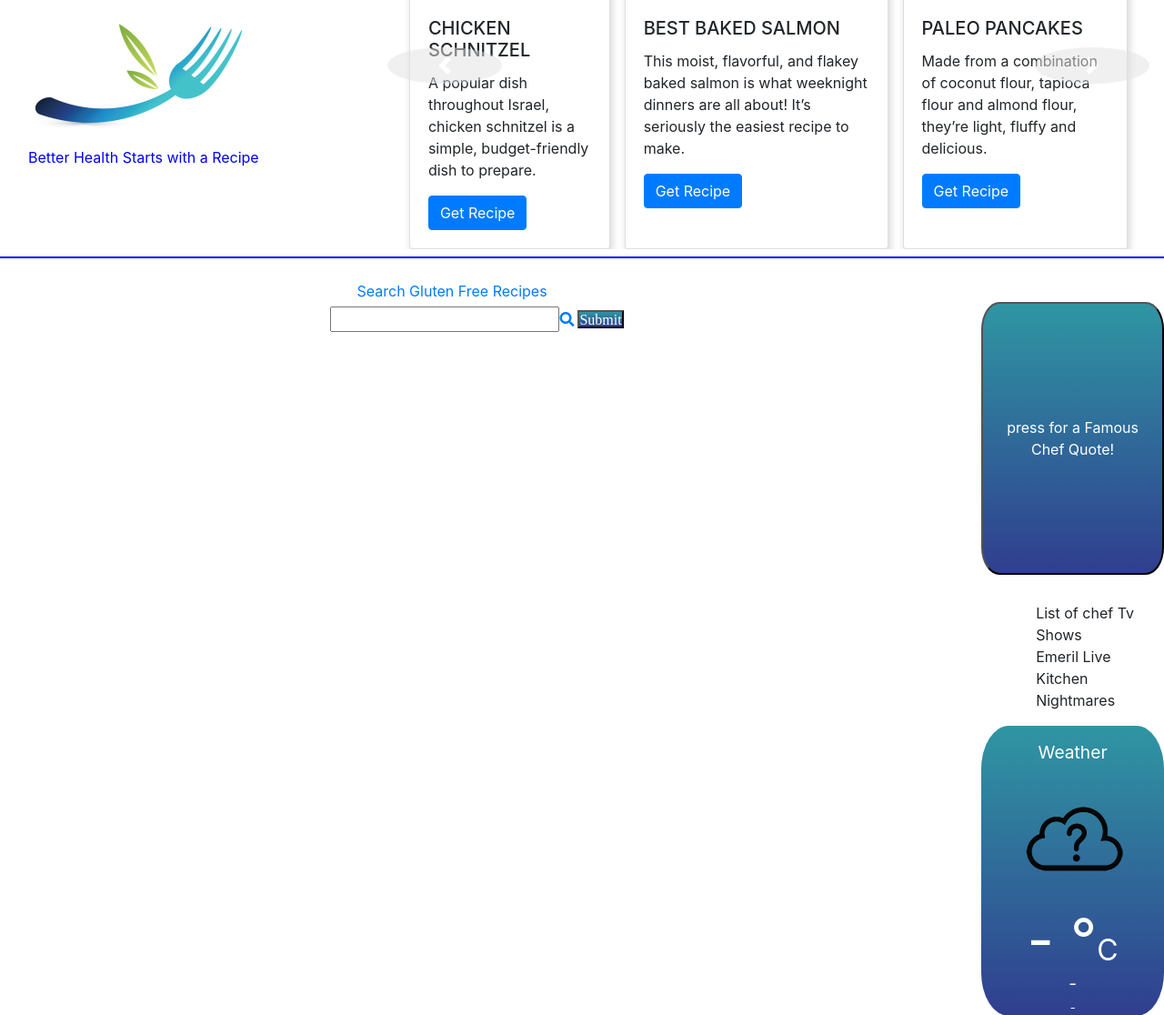
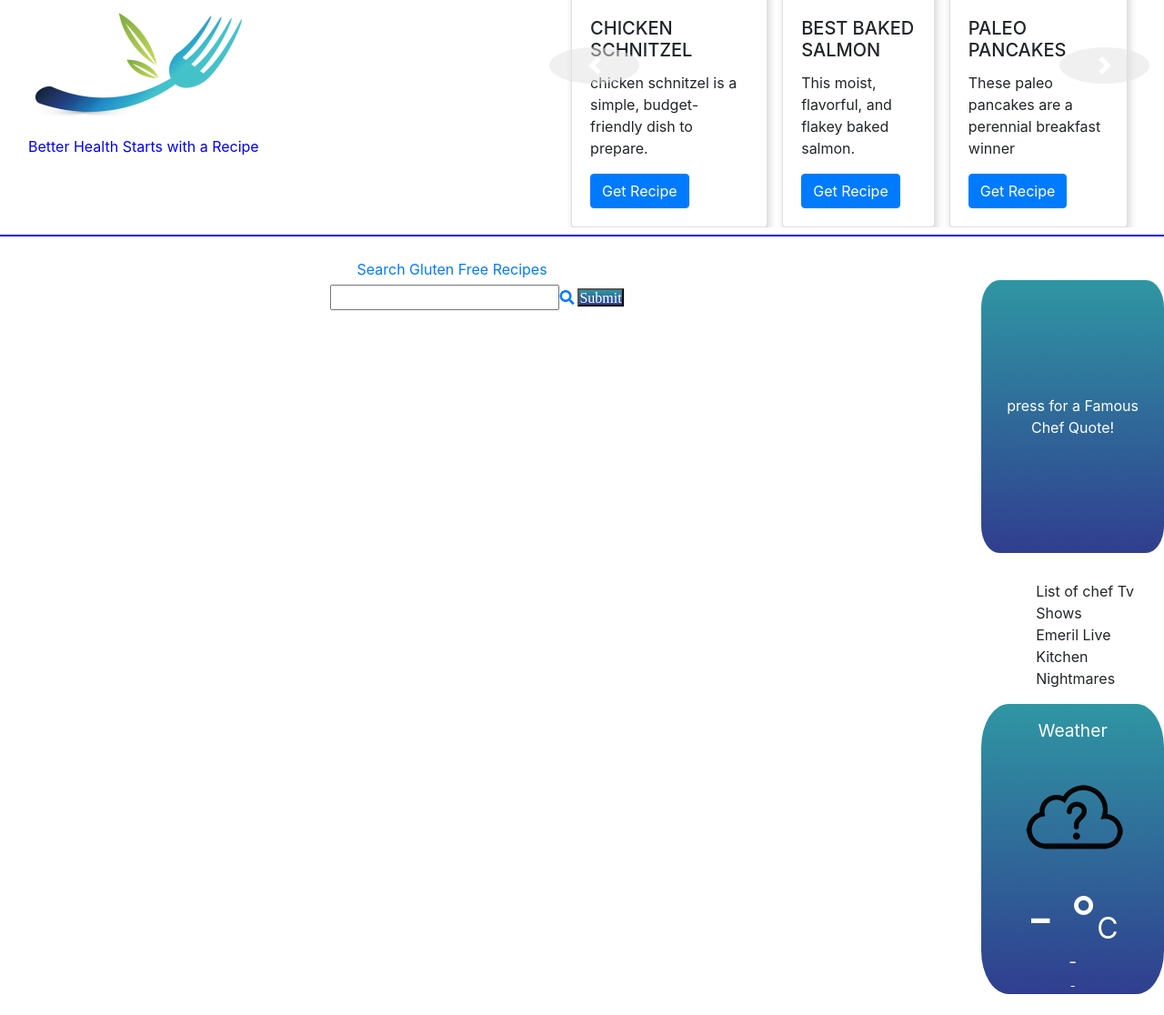
Before and after one commit to JohnSolomou/capstone2, a PHP site: page / in a window 1280 px wide. Shown: the part 186-1302 px from the top of the page at 91% size. Run offline with PHP 8.4, Linux system fonts and the light colour scheme; some libraries are stand-ins or nearby versions; some web fonts are replaced.

Commit message:
updated carousel and fixed a border issue

```diff
--- a/dist/css/style.css
+++ b/dist/css/style.css
@@ -100,9 +100,9 @@ div.card {
   display: block;
 }
 
-.newsdiv {
+div.newsdiv {
   color: black;
-  background-color: white;
+  background-color: #aa81f6;
   width: 300px;
   display: inline-block;
   margin: 0;
@@ -310,6 +310,12 @@ button#btn {
   font-size: 22px;
   background: -webkit-gradient(linear, left top, left bottom, from(#2f96a3), to(#303e8f));
   background: linear-gradient(#2f96a3, #303e8f);
+  border-style: none;
+  border-width: 0;
+}
+
+*:focus {
+  outline: 0 !important;
 }
 
 #output {
@@ -360,6 +366,7 @@ button#btn {
 @media (min-width: 768px) {
   .card img {
     height: 11em;
+    width: 11em;
   }
 }
 /*# sourceMappingURL=style.css.map */
--- a/index.html
+++ b/index.html
@@ -55,7 +55,7 @@
             <img src="https://toriavey.com/images/2011/02/TOA20_03-740x740.jpg" class="card-img-top" alt="...">
             <div class="card-body">
               <h5 class="card-title">CHICKEN SCHNITZEL</h5>
-              <p class="card-text">A popular dish throughout Israel, chicken schnitzel is a simple, budget-friendly dish to prepare.</p>
+              <p class="card-text"> chicken schnitzel is a simple, budget-friendly dish to prepare.</p>
               <a href="https://toriavey.com/toris-kitchen/chicken-schnitzel/" class="btn btn-primary">Get Recipe</a>
             </div>
           </div>
@@ -63,7 +63,7 @@
             <img src="https://i2.wp.com/www.downshiftology.com/wp-content/uploads/2021/01/Baked-Salmon-9.jpg" class="card-img-top" alt="...">
             <div class="card-body">
               <h5 class="card-title">BEST BAKED SALMON</h5>
-              <p class="card-text">This moist, flavorful, and flakey baked salmon is what weeknight dinners are all about! It’s seriously the easiest recipe to make.</p>
+              <p class="card-text">This moist, flavorful, and flakey baked salmon.</p>
               <a href="https://downshiftology.com/recipes/best-baked-salmon/" class="btn btn-primary">Get Recipe</a>
             </div>
           </div>
@@ -72,7 +72,7 @@
             <div class="card-body">
               <h5 class="card-title">PALEO PANCAKES</h5>
               <p class="card-text">
-             Made from a combination of coconut flour, tapioca flour and almond flour, they’re light, fluffy and delicious.</p>
+                These paleo pancakes are a perennial breakfast winner</p>
               <a href="https://downshiftology.com/recipes/paleo-pancakes/" class="btn btn-primary">Get Recipe</a>
             </div>
           </div>
@@ -84,7 +84,10 @@
               <img src="https://i2.wp.com/www.downshiftology.com/wp-content/uploads/2020/07/Stuffed-Peppers-3.jpg" class="card-img-top" alt="...">
               <div class="card-body">
                 <h5 class="card-title">STUFFED PEPPERS</h5>
-                <p class="card-text">Some quick example text to build on the card title and make up the bulk of the card's content.</p>
+                <p class="card-text">
+
+
+                  Stuffed peppers are always a family favorite.</p>
                 <a href="https://downshiftology.com/recipes/stuffed-peppers/" class="btn btn-primary">Get Recipe</a>
               </div>
             </div>
@@ -92,16 +95,18 @@
               <img src="https://i2.wp.com/www.downshiftology.com/wp-content/uploads/2019/07/Falafel-12.jpg" class="card-img-top" alt="...">
               <div class="card-body">
                 <h5 class="card-title">FALAFEL</h5>
-                <p class="card-text">Some quick example text to build on the card title and make up the bulk of the card's content.</p>
+                <p class="card-text">
+                  Are you ready for the best falafel you’ve ever tasted?</p>
                 <a href="https://downshiftology.com/recipes/falafel/" class="btn btn-primary">Get Recipe</a>
               </div>
             </div>
             <div class="card d-none d-md-block">
-              <img src="#" class="card-img-top" alt="...">
+              <img src="https://i2.wp.com/www.downshiftology.com/wp-content/uploads/2020/08/Mediterranean-Chickpea-Salad-5.jpg" class="card-img-top" alt="...">
               <div class="card-body">
-                <h5 class="card-title">Card title</h5>
-                <p class="card-text">Some quick example text to build on the card title and make up the bulk of the card's content.</p>
-                <a href="#" class="btn btn-primary">Go somewhere</a>
+                <h5 class="card-title">MEDITERRANEAN CHICKPEA SALAD
+                </h5>
+                <p class="card-text">This is the ultimate summer salad</p>
+                <a href="https://downshiftology.com/recipes/mediterranean-chickpea-salad/" class="btn btn-primary">Get Recipe</a>
               </div>
             </div>
           </div>
@@ -109,27 +114,27 @@
         <div class="carousel-item">
           <div class="cards-wrapper">
             <div class="card">
-              <img src="#" class="card-img-top" alt="...">
+              <img src="https://i2.wp.com/www.downshiftology.com/wp-content/uploads/2021/05/Chicken-Stir-Fry-9.jpg" class="card-img-top" alt="...">
               <div class="card-body">
-                <h5 class="card-title">Card title</h5>
-                <p class="card-text">Some quick example text to build on the card title and make up the bulk of the card's content.</p>
-                <a href="#" class="btn btn-primary">Go somewhere</a>
+                <h5 class="card-title">CHICKEN STIR FRY</h5>
+                <p class="card-text">Chicken stir-fry is a speedy dinner that’s jam-packed with flavor!</p>
+                <a href="https://downshiftology.com/recipes/chicken-stir-fry/" class="btn btn-primary">Get Recipe</a>
               </div>
             </div>
             <div class="card d-none d-md-block">
-              <img src="#" class="card-img-top" alt="...">
+              <img src="https://i2.wp.com/www.downshiftology.com/wp-content/uploads/2020/02/Chicken-Fajitas-7.jpg" class="card-img-top" alt="...">
               <div class="card-body">
-                <h5 class="card-title">Card title</h5>
-                <p class="card-text">Some quick example text to build on the card title and make up the bulk of the card's content.</p>
-                <a href="#" class="btn btn-primary">Go somewhere</a>
+                <h5 class="card-title">CHICKEN FAJITAS</h5>
+                <p class="card-text">Chicken fajitas are an easy and flavorful weeknight meal.</p>
+                <a href="https://downshiftology.com/recipes/chicken-fajitas/" class="btn btn-primary">Get Recipe</a>
               </div>
             </div>
             <div class="card d-none d-md-block">
-              <img src="#" class="card-img-top" alt="...">
+              <img src="https://i2.wp.com/www.downshiftology.com/wp-content/uploads/2016/04/The-Best-Chocolate-Chip-Cookies-paleo-vegan-13.jpg" class="card-img-top" alt="...">
               <div class="card-body">
-                <h5 class="card-title">Card title</h5>
-                <p class="card-text">Some quick example text to build on the card title and make up the bulk of the card's content.</p>
-                <a href="#" class="btn btn-primary">Go somewhere</a>
+                <h5 class="card-title">VEGAN CHOCOLATE CHIP COOKIES</h5>
+                <p class="card-text">These are the best vegan chocolate chip cookies I’ve ever had.</p>
+                <a href="https://downshiftology.com/recipes/chocolate-chip-cookies-paleo-vegan-gluten-free/" class="btn btn-primary">Get Recipe</a>
               </div>
             </div>
           </div>
@@ -144,56 +149,7 @@
         <span class="sr-only">Next</span>
       </a>
     </div>
-
-
- <!-- <div class="container ">
-  <div class="card-carousel">
-    <div class="card" id="1"><h1 >Popular Recipe</h1>
-      <div class="image-container"></div>
-      <p>CHICKEN SCHNITZEL</p>
-      <button><a href="https://toriavey.com/toris-kitchen/chicken-schnitzel/">Get Recipe</a></button>
-    </div>
-    <div class="card" id="2"><h1 >Popular Recipe</h1>
-      <div class="image-container"></div>
-      <p>BEST BAKED SALMON</p>
-      <button><a href="https://downshiftology.com/recipes/best-baked-salmon/">Get Recipe</a></button>
-
-    </div>
-    <div class="card" id="3"><h1 >Popular Recipe</h1>
-      <div class="image-container"></div>
-      <p>PALEO PANCAKES</p>
-      <button><a href="https://downshiftology.com/recipes/paleo-pancakes/">Get Recipe</a></button>
-    </div>
-    <div class="card" id="4"><h1 >Popular Recipe</h1>
-      <div class="image-container"></div>
-      <p>STUFFED PEPPERS</p>
-      <button><a href="https://downshiftology.com/recipes/stuffed-peppers/">Get Recipe</a></button>
-    </div>
-    <div class="card" id="5"><h1 >Popular Recipe</h1>
-      <div class="image-container"></div>
-      <p>FALAFEL</p>
-      <button><a href="https://downshiftology.com/recipes/falafel/">Get Recipe</a></button>
-    </div>
-   </div>
-
- </div> swipe cards
-</div> -->
-<!-- <a href="#" class="visuallyhidden card-controller">Carousel controller</a>  -->
-
-
-
     </nav>
-
-
-
-
-
-
-
-
-
-
-
 
 
             <!-- search bar -->
--- a/scss/style.scss
+++ b/scss/style.scss
@@ -269,9 +269,11 @@ button.btns {
   margin-left: 90px;
   justify-content: center;
 }
+
 .news-list li {
   display: flex;
 }
+
 button#btn {
   display: flex;
   color: white;
@@ -284,126 +286,21 @@ button#btn {
   align-items: center;
   font-size: 22px;
   background: linear-gradient(rgb(47, 150, 163), rgb(48, 62, 143));
+  border-style: none;
+  border-width: 0;
 }
+// to get border off
+*:focus {
+  outline: 0 !important;
+}
+
 #output {
   margin: 25px;
   font-size: 16px;
   color: white;
 }
 // carousel
-// .card-carousel {
-//   --card-width: 80%;
-//   --card-max-width: 280px;
-//   --card-height: 350px;
-//   --carousel-min-width: 600px;
-//   z-index: 1;
-//   position: relative;
-//   // margin: 0 auto;
-//   width: 100%;
-//   height: var(--card-height);
-//   min-width: var(--carousel-min-width);
-//   transition: filter 0.3s ease;
-// }
-
-// @media screen and (max-width: 740px) {
-//   div.card-carousel {
-//     margin-top: 100px;
-//     margin-left: calc((100vw - var(--carousel-min-width) - 45px) / 2);
-//   }
-//   .card-carousel.smooth-return {
-//     margin: 0;
-//   }
-// }
-
-// .card-carousel.smooth-return {
-//   margin: 0;
-//   transition: all 0.2s ease;
-// }
-
-// .card-carousel .card {
-//   background: whitesmoke;
-//   width: 200px;
-//   max-width: 300px;
-//   text-align: center;
-//   padding: 1em;
-//   min-width: 250px;
-//   height: var(--card-height);
-//   position: absolute;
-//   margin: 0 auto;
-//   color: rgba(0, 0, 0, 0.5);
-//   transition: inherit;
-//   -webkit-box-shadow: 0px 5px 5px 0px rgba(0, 0, 0, 0.3);
-//   -moz-box-shadow: 0px 5px 5px 0px rgba(0, 0, 0, 0.3);
-//   box-shadow: 0px 5px 5px 0px rgba(0, 0, 0, 0.3);
-//   border-radius: 1em;
-//   filter: brightness(0.9);
-//   display: flex;
-//   flex-direction: column;
-//   align-items: center;
-//   justify-content: center;
-// }
-
-// .card.highlight {
-//   filter: brightness(1);
-// }
-
-// .card:nth-of-type(1) .image-container {
-//   background-image: url("https://toriavey.com/images/2011/02/TOA20_03-740x740.jpg");
-// }
-
-// .card:nth-of-type(2) .image-container {
-//   background-image: url("https://i2.wp.com/www.downshiftology.com/wp-content/uploads/2021/01/Baked-Salmon-9.jpg");
-// }
-
-// .card:nth-of-type(3) .image-container {
-//   background-image: url("https://i2.wp.com/www.downshiftology.com/wp-content/uploads/2018/04/Paleo-Pancakes-16.jpg");
-// }
-// .card:nth-of-type(4) .image-container {
-//   background-image: url("https://i2.wp.com/www.downshiftology.com/wp-content/uploads/2020/07/Stuffed-Peppers-3.jpg");
-// }
-// .card:nth-of-type(5) .image-container {
-//   background-image: url("https://i2.wp.com/www.downshiftology.com/wp-content/uploads/2019/07/Falafel-12.jpg");
-// }
-
-// .image-container {
-//   width: 9em;
-//   height: 9em;
-//   position: relative;
-//   background-size: cover;
-//   margin-bottom: 2em;
-//   border-radius: 100%;
-//   padding: 1em;
-//   -webkit-box-shadow: inset 0px 0px 17px 0px rgba(0, 0, 0, 0.3);
-//   -moz-box-shadow: inset 0px 0px 17px 0px rgba(0, 0, 0, 0.3);
-//   box-shadow: inset 0px 0px 17px 0px rgba(0, 0, 0, 0.3);
-// }
-
-// .image-container::after {
-//   content: "";
-//   display: block;
-//   width: 120%;
-//   height: 120%;
-//   border: solid 3px rgba(0, 0, 0, 0.1);
-//   border-radius: 100%;
-//   position: absolute;
-//   top: calc(-10% - 3px);
-//   left: calc(-10% - 3px);
-// }
-
-// h2 {
-//   padding: 1em;
-//   margin-top: 1em;
-//   background: rgba(0, 0, 0, 0.3);
-//   text-align: center;
-//   color: white;
-//   border-radius: 0.2em;
-//   display: inline-block;
-//   transform: translateX(calc((100vw - 100%) / 2));
-// }
-
-// h2 a {
-//   color: #f5b916;
-// }
+//
 .cards-wrapper {
   display: flex;
   justify-content: center;
@@ -435,5 +332,6 @@ button#btn {
 @media (min-width: 768px) {
   .card img {
     height: 11em;
+    width: 11em;
   }
 }
```
Also changed, not shown: app.js (+0 -331 lines), 1 other file.
